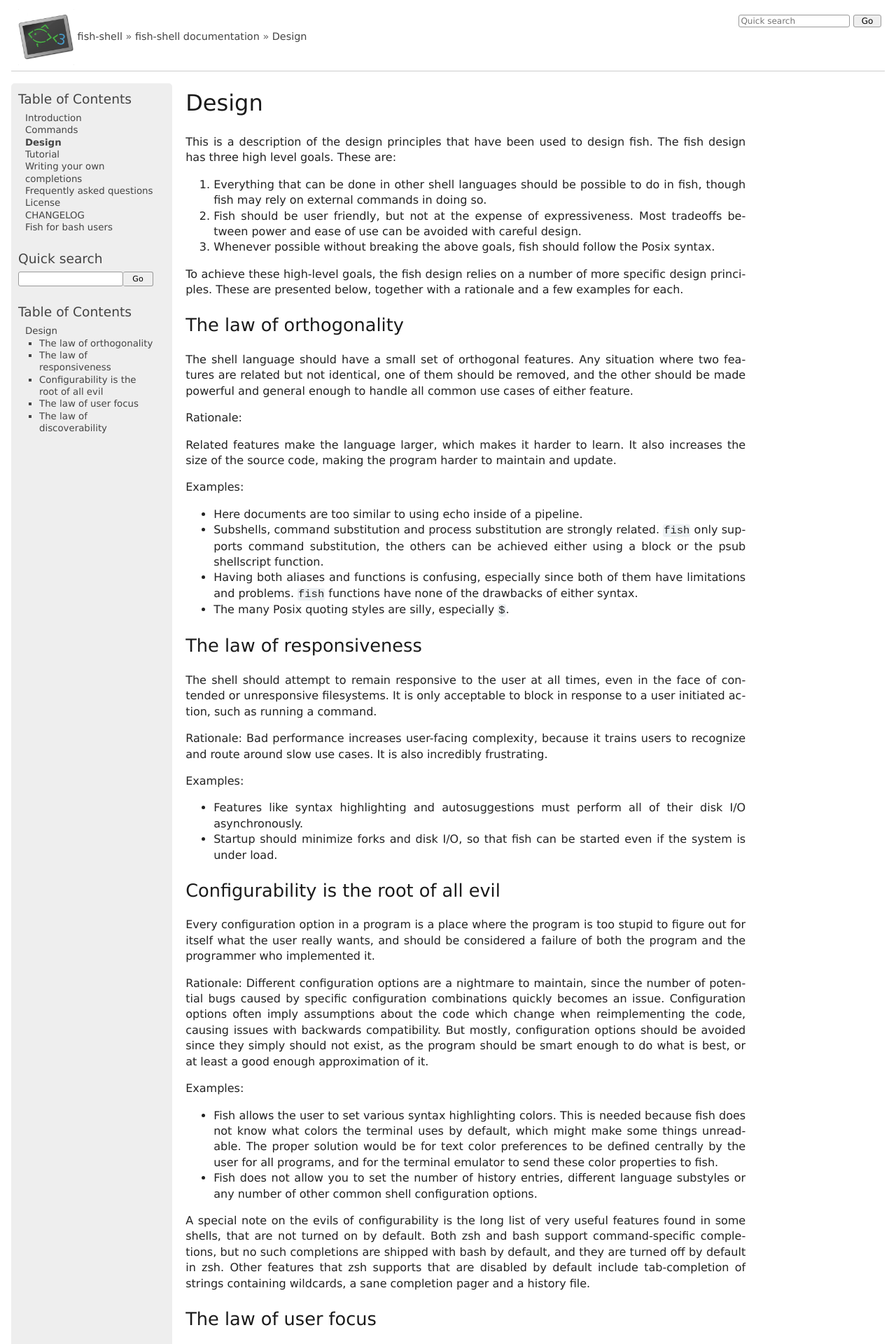
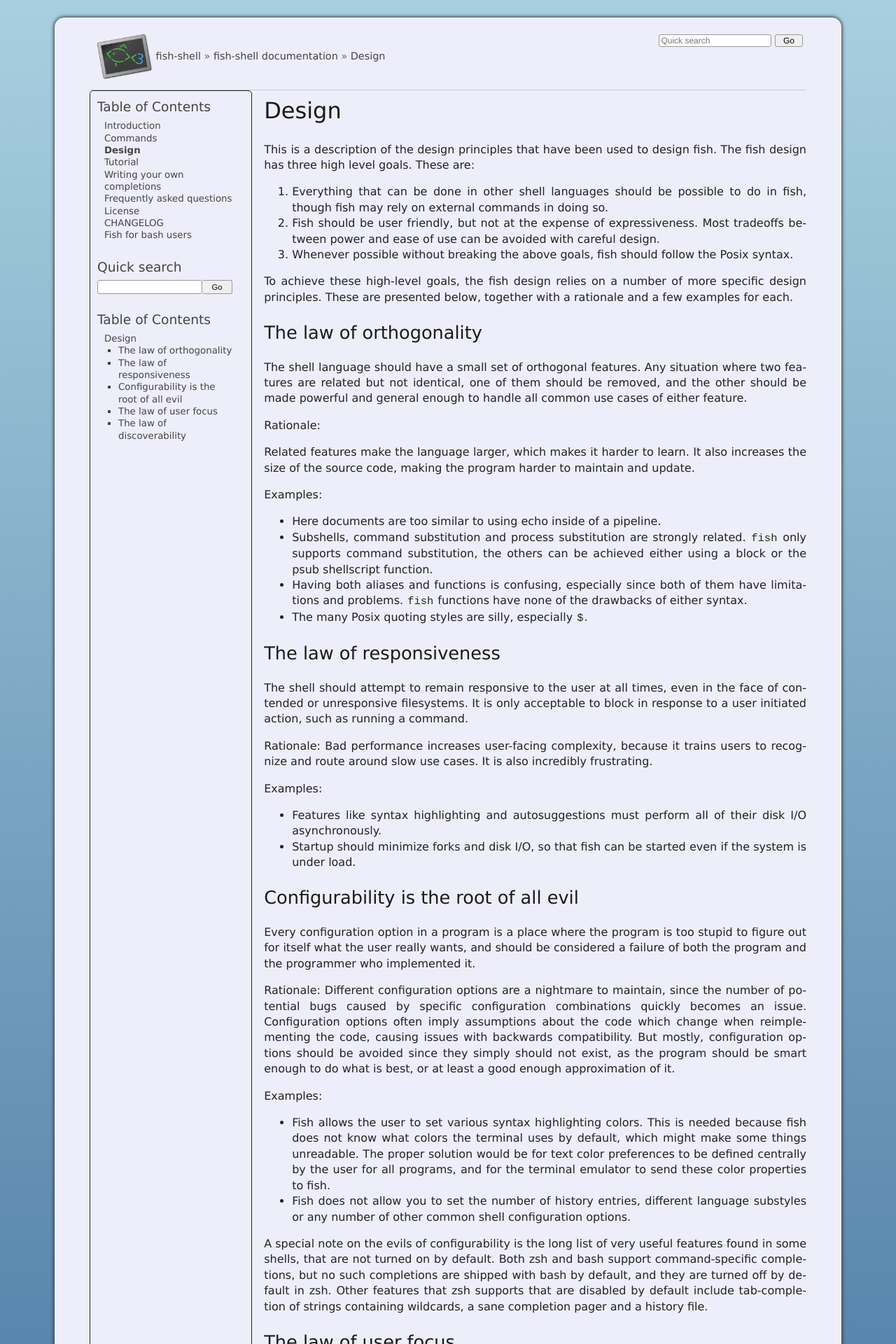
Before and after one commit to andreiborisov/dash-fish, a Sphinx documentation site: the page built from source/design.rst, in a window 1280 px wide. Shown: the top 1920 px of the page at 70% size. Built offline with Sphinx 7.4.7, drawn with Linux system fonts in a browser that asks for light colours; the version number could not be read and is left out.

Commit message:
Adapt styling from fish-site

```diff
--- a/source/conf.py
+++ b/source/conf.py
@@ -114,6 +114,8 @@
 # of _static/pygments.css
 html_theme_path = ["."]
 html_theme = "python_docs_theme"
+#html_theme_path = ["./cloud_sptheme/themes"]
+#html_theme = "cloud"
 
 # Theme options are theme-specific and customize the look and feel of a theme
 # further.  For a list of options available for each theme, see the
--- a/source/python_docs_theme/layout.html
+++ b/source/python_docs_theme/layout.html
@@ -26,6 +26,7 @@
     {%- endif %}
 {%- endmacro %}
 
+{% block header %}<div id="fmain">{% endblock %}
 {% block relbar1 %} {% if builder != 'qthelp' %} {{ relbar() }} {% endif %} {% endblock %}
 {% block relbar2 %} {% if builder != 'qthelp' %} {{ relbar() }} {% endif %} {% endblock %}
 {% block relbaritems %}
@@ -56,4 +57,5 @@
 
     {% trans sphinx_version=sphinx_version|e %}Created using <a href="https://www.sphinx-doc.org/">Sphinx</a> {{ sphinx_version }}.{% endtrans %}
     </div>
+</div>
 {% endblock %}
--- a/source/python_docs_theme/static/pydoctheme.css
+++ b/source/python_docs_theme/static/pydoctheme.css
@@ -1,16 +1,31 @@
 @import url("default.css");
 
+html {
+    background: none;
+}
+
 body {
-    background-color: white;
-    margin-left: 1em;
-    margin-right: 1em;
+    background: linear-gradient(to bottom, #a7cfdf 0%,#23538a 100%);
+}
+
+div#fmain {
+    color: #222;
+    padding: 10px 50px 30px;
+    background-color: #EEEEFA;
+    border-radius: 14px;
+    position: relative;
+    margin: 25px auto 0;
+    -moz-box-shadow: 0 0 1px 1px #333;
+    -webkit-box-shadow: 0 0 1px 1px #333;
+    box-shadow: 0 0 5px 1px #333;
+    width: 80%;
 }
 
 div.related {
-    margin-bottom: 1.2em;
+    margin-bottom: 0;
     padding: 0.5em 0;
     border-top: 1px solid #ccc;
-    margin-top: 0.5em;
+    margin-top: 0;
 }
 
 div.related a:hover {
@@ -33,10 +48,13 @@
 }
 
 div.sphinxsidebar {
-    background-color: #eeeeee;
+    background-color: #eeeefa;
+    border: 1px solid;
     border-radius: 5px;
     line-height: 130%;
     font-size: smaller;
+    float: left;
+    postion: fixed;
 }
 
 div.sphinxsidebar h3, div.sphinxsidebar h4 {
@@ -57,7 +75,7 @@
 
 form.inline-search input,
 div.sphinxsidebar input {
-    font-family: 'Lucida Grande',Arial,sans-serif;
+    font-family: "Helvetica Neue", Helvetica, Arial, sans-serif;
     border: 1px solid #999999;
     font-size: smaller;
     border-radius: 3px;
@@ -185,7 +203,7 @@
 }
 
 .highlight {
-    background: none !important;
+    background: #FFF !important;
 }
 
 dl > dt span ~ em {
--- a/source/python_docs_theme/theme.conf
+++ b/source/python_docs_theme/theme.conf
@@ -1,25 +1,24 @@
 [theme]
 inherit = default
 stylesheet = pydoctheme.css
-pygments_style = sphinx
 
 [options]
 bodyfont = 'Lucida Grande', Arial, sans-serif
 headfont = 'Lucida Grande', Arial, sans-serif
-footerbgcolor = white
+footerbgcolor = #eeeefa
 footertextcolor = #555555
-relbarbgcolor = white
+relbarbgcolor = #eeeefa
 relbartextcolor = #666666
 relbarlinkcolor = #444444
-sidebarbgcolor = white
+sidebarbgcolor = #eeeefa
 sidebartextcolor = #444444
 sidebarlinkcolor = #444444
-bgcolor = white
+bgcolor = #eeeefa
 textcolor = #222222
-linkcolor = #0090c0
+linkcolor = #08c
 visitedlinkcolor = #00608f
 headtextcolor = #1a1a1a
-headbgcolor = white
+headbgcolor = #eeeefa
 headlinkcolor = #aaaaaa
 
 issues_url = https://github.com/fish-shell/fish-shell/issues
```
